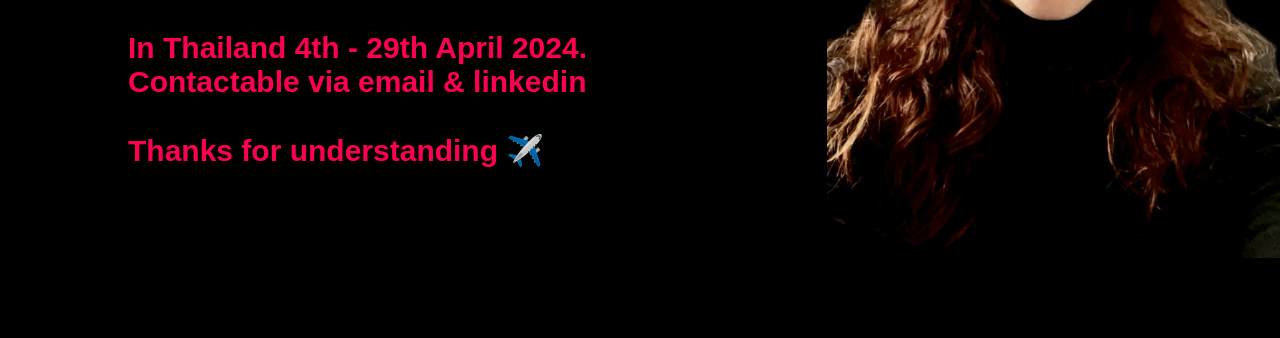
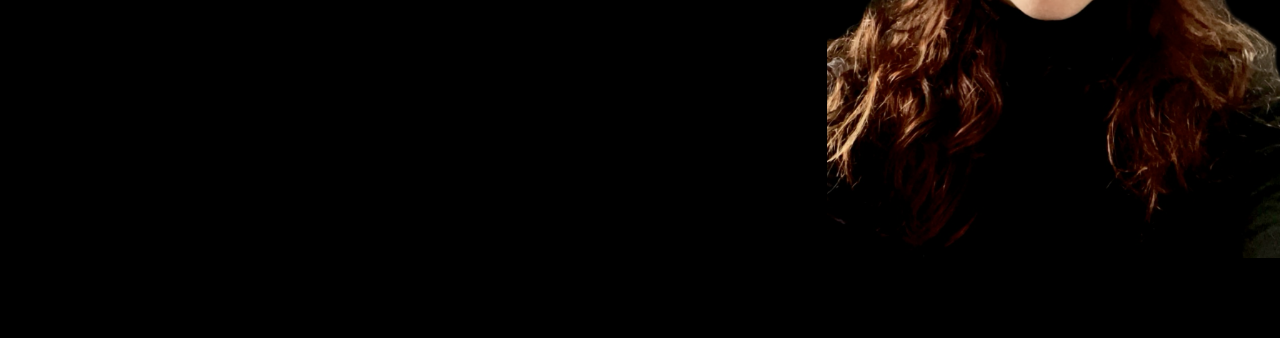
Before and after one commit to StormHS/Portfolio-Storm, a website: page public/index.html in a window 1280 px wide. Shown: the part 462-800 px from the top of the page. Drawn offline with Linux system fonts and the light colour scheme.

Commit message:
returned from thailand updated site notification

```diff
--- a/public/index.html
+++ b/public/index.html
@@ -30,10 +30,6 @@
             <p class="first-p">Software Engineer</p>
             <h1>Kia ora, welcome! <br>I'm <span>Storm.</span></br></h1>
             <br>
-            <h4>In Thailand 4th - 29th April 2024.
-                <br> Contactable via email & linkedin
-                <br>
-                <br>Thanks for understanding ✈️</h4>
         </div>
 
     </div>
```
Also changed, not shown: 1 other file.
